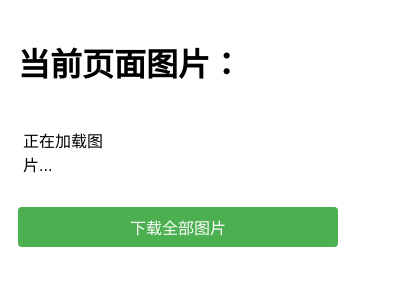
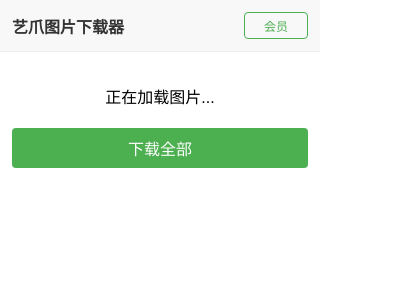
Before and after one commit to ResidualLaugh/ezrevenue-browser, a browser extension: page simple-image-downloader/popup.html in a window 400 px wide. Drawn offline with Linux system fonts and the light colour scheme.

Commit message:
add vip button

```diff
--- a/simple-image-downloader/popup.css
+++ b/simple-image-downloader/popup.css
@@ -1,7 +1,33 @@
 body {
-  font-family: sans-serif;
+  font-family: 'PingFang SC', 'Microsoft YaHei', sans-serif;
   width: 320px;
-  padding: 10px;
+  margin: 0;
+  padding: 0;
+}
+
+.header {
+  display: flex;
+  justify-content: space-between;
+  align-items: center;
+  padding: 12px;
+  background-color: #f8f8f8;
+  border-bottom: 1px solid #eee;
+}
+
+.main {
+  padding: 12px;
+}
+
+.header h1 {
+  margin: 0;
+  font-size: 16px;
+  font-weight: 600;
+  color: #333;
+}
+
+#error-view {
+  padding-bottom: 10px;
+  text-align: center;
 }
 
 #image-grid {
@@ -32,7 +58,19 @@ body {
   transform: scale(1.05);
 }
 
-button {
+#vip-button {
+  background: none;
+  border: 1px solid #4CAF50;
+  color: #4CAF50;
+  padding: 4px 8px;
+  font-size: 12px;
+  margin-left: 8px;
+  width: 64px;
+  cursor: pointer;
+  border-radius: 4px;
+}
+
+#download-all {
   display: block;
   width: 100%;
   padding: 8px;
@@ -42,6 +80,7 @@ button {
   cursor: pointer;
   font-size: 1em;
   border-radius: 4px;
+  margin-top: 10px;
 }
 
 button:hover {
--- a/simple-image-downloader/popup.html
+++ b/simple-image-downloader/popup.html
@@ -1,16 +1,22 @@
 <!DOCTYPE html>
 <html>
+
 <head>
-  <title>Image Downloader</title>
+  <title>艺爪图片下载器</title>
   <link rel="stylesheet" type="text/css" href="popup.css">
 </head>
+
 <body>
-  <h1>当前页面图片：</h1>
-  <div id="image-grid">
-    <p>正在加载图片...</p>
+  <div class="header">
+    <h1>艺爪图片下载器</h1>
+    <button id="vip-button">会员</button>
+  </div class="header">
+  <div class="main">
+    <div id="image-grid"></div>
+    <div id="error-view">正在加载图片...</div>
+    <button id="download-all">下载全部</button>
   </div>
-  <button id="download-all">下载全部图片</button>
-
   <script src="popup.js"></script>
 </body>
+
 </html>
--- a/simple-image-downloader/popup.js
+++ b/simple-image-downloader/popup.js
@@ -1,68 +1,86 @@
 // popup.js
-const imageGrid = document.getElementById('image-grid');
-const downloadAllButton = document.getElementById('download-all');
-let allImageUrls = [];
+const imageGrid = document.getElementById('image-grid')
+const errorView = document.getElementById('error-view')
+const downloadAllButton = document.getElementById('download-all')
+const vipButton = document.getElementById('vip-button')
+let allImageUrls = []
+
+// 会员按钮点击事件
+vipButton.addEventListener('click', () => {
+  chrome.windows.create({
+    url: 'https://www.ezboti.com',
+    type: 'popup',
+    width: 400,
+    height: 600,
+  })
+})
 
 // 当 Popup 加载时，通知 Background Script 去 Content Script 中获取图片
 document.addEventListener('DOMContentLoaded', () => {
-  chrome.runtime.sendMessage({ action: "getImagesFromTab" }, (response) => {
+  chrome.runtime.sendMessage({ action: 'getImagesFromTab' }, (response) => {
     if (chrome.runtime.lastError) {
-      console.error(chrome.runtime.lastError);
-      imageGrid.innerHTML = `<p class="error">${chrome.runtime.lastError.message}</p>`;
-      return;
+      console.error(chrome.runtime.lastError)
+      errorView.innerHTML = `<p class="error">${chrome.runtime.lastError.message}</p>`
+      return
     }
 
     if (response && response.success) {
-      allImageUrls = response.urls;
-      displayImages(response.urls);
+      allImageUrls = response.urls
+      displayImages(response.urls)
     } else {
-      const errorMsg = response?.error || '获取图片失败';
-      console.info('Error:', errorMsg);
-      imageGrid.innerHTML = `<p class="error">${errorMsg}</p>`;
+      const errorMsg = response?.error || '获取图片失败'
+      console.info('Error:', errorMsg)
+      errorView.innerHTML = `<p class="error">${errorMsg}</p>`
     }
-  });
-});
+  })
+})
 
 function displayImages(urls) {
-  if (!imageGrid || !imageGrid.innerHTML) return;
+  if (!imageGrid) return
 
-  imageGrid.innerHTML = ''; // 清空加载提示
+  // 清空加载提示
+  imageGrid.innerHTML = ''
+  errorView.innerHTML = ''
 
   if (!urls || !Array.isArray(urls) || urls.length === 0) {
-    imageGrid.innerHTML = '<p>当前页面没有找到图片</p>';
-    return;
+    errorView.innerHTML = '<p>当前页面没有找到图片</p>'
+    return
   }
 
-  urls.forEach(url => {
-    const itemDiv = document.createElement('div');
-    itemDiv.className = 'image-item';
+  urls.forEach((url) => {
+    const itemDiv = document.createElement('div')
+    itemDiv.className = 'image-item'
 
-    const img = document.createElement('img');
-    img.src = url;
-    img.alt = '图片预览';
-    img.onerror = () => { img.src = 'placeholder.png'; };
+    const img = document.createElement('img')
+    img.src = url
+    img.alt = '图片预览'
+    img.onerror = () => {
+      img.src = 'placeholder.png'
+    }
 
     // 点击单张图片下载
     itemDiv.addEventListener('click', () => {
       chrome.runtime.sendMessage({
-        action: "downloadImages",
-        urls: [url]
-      });
-    });
+        action: 'downloadImages',
+        urls: [url],
+      })
+    })
 
-    itemDiv.appendChild(img);
-    imageGrid.appendChild(itemDiv);
-  });
+    itemDiv.appendChild(img)
+    imageGrid.appendChild(itemDiv)
+  })
 }
 
 // 下载全部图片
-downloadAllButton.addEventListener('click', () => {
-  if (allImageUrls.length > 0) {
-    chrome.runtime.sendMessage({
-      action: "downloadImages",
-      urls: allImageUrls
-    });
-  } else {
-    alert("当前页面没有可下载的图片");
-  }
-});
+if (downloadAllButton) {
+  downloadAllButton.addEventListener('click', () => {
+    if (allImageUrls.length > 0) {
+      chrome.runtime.sendMessage({
+        action: 'downloadImages',
+        urls: allImageUrls,
+      })
+    } else {
+      alert('当前页面没有可下载的图片')
+    }
+  })
+}
```
